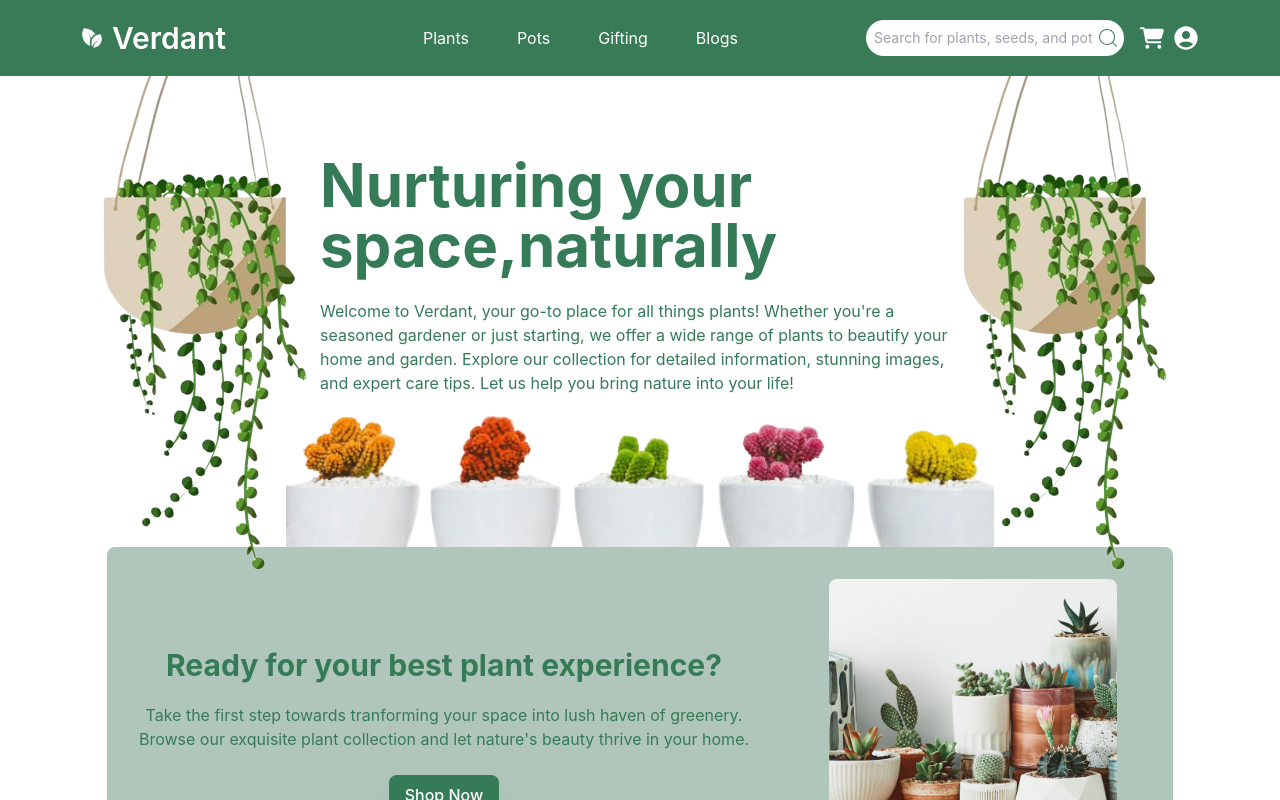
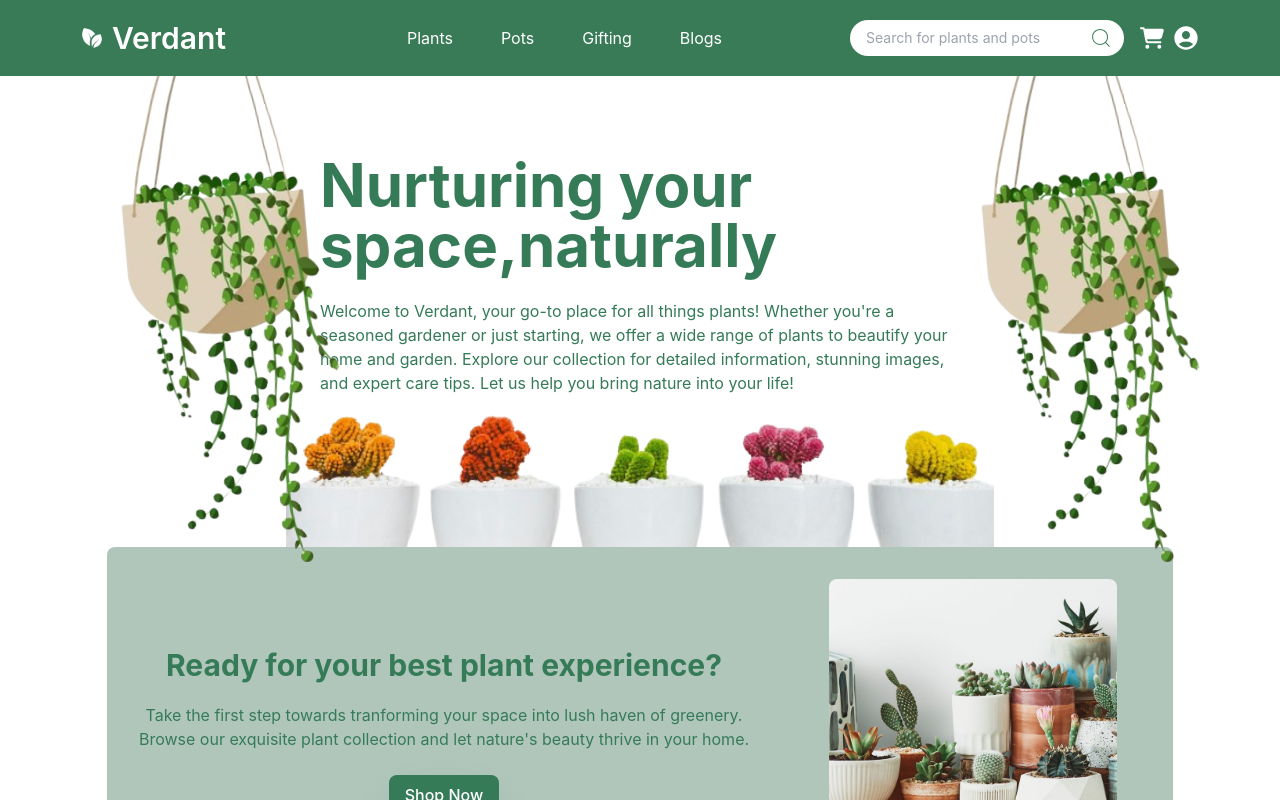
Before and after one commit to Karuna2505/Verdant, a React (Create React App) app in the folder client/: page / in a window 1280 px wide. Shown: the top 800 px of the page. Built offline with nearby package versions, Linux system fonts and the light colour scheme; no server answers.

Commit message:
ui update

```diff
--- a/client/src/App.js
+++ b/client/src/App.js
@@ -24,15 +24,16 @@ function App() {
 
   useEffect(() => {
     const fetchUserData = async () => {
-      const token = localStorage.getItem("authToken");
-      if (token) {
+      const t = localStorage.getItem("authToken");
+      console.log(t);
+      if (t) {
         setIsLoggedIn(true);
 
         try {
           // Await the response from the '/api/me' route
           const response = await axios.get(`${API_URL}/api/me`, {
             headers: {
-              Authorization: `Bearer ${token}`, // Send the token in Authorization header
+              Authorization: `Bearer ${t}`, // Send the token in Authorization header
             },
           });
 
--- a/client/src/components/Navbar.js
+++ b/client/src/components/Navbar.js
@@ -10,10 +10,6 @@ const Navbar = ({ username, isLoggedIn, handleLogout }) => {
   const [isMenuOpen, setIsMenuOpen] = useState(false);
   const [isUserDivOpen, setIsUserDivOpen] = useState(false);
 
-  const API_URL =
-    process.env.NODE_ENV === "development"
-      ? "http://localhost:5000"
-      : process.env.REACT_APP_API_BASE_URL;
 
   // Handle window resizing and body overflow based on menu state
   useEffect(() => {
@@ -79,11 +75,11 @@ const Navbar = ({ username, isLoggedIn, handleLogout }) => {
               </div>
               <div className="flex items-center relative">
                 <input
-                  className="bg-white text-[#397b57] text-sm rounded-3xl focus:outline-none py-2 pl-2 pr-8 placeholder:text-sm"
-                  placeholder="Search for plants, seeds, and pots"
+                  className="bg-white text-[#397b57] text-sm rounded-3xl focus:outline-none py-2 pl-4 pr-10 placeholder:text-sm"
+                  placeholder="Search for plants and pots"
                   onChange={(e) => console.log(e.target.value)} // Handle search input
                 />
-                <CiSearch className="h-6 w-6 absolute top-1/2 transform -translate-y-1/2 right-20 text-[#397b57] cursor-pointer" />
+                <CiSearch className="h-6 w-6 absolute top-1/2 transform -translate-y-1/2 right-[87px] text-[#397b57] cursor-pointer" />
                 <Link to="/pages/cart">
                   <FaCartShopping className="h-6 w-6 ml-4 cursor-pointer" />
                 </Link>
--- a/client/src/index.css
+++ b/client/src/index.css
@@ -66,3 +66,14 @@ code {
   fill: #357b57 !important;
   stroke: #357b57 !important;
 }
+
+
+.hanger{
+  animation: swing 1s ease-in-out alternate infinite;
+  transform-origin: center -2px;
+}
+
+@keyframes swing{
+  0%{transform: rotate(-5deg);}
+  100%{transform: rotate(5deg);}
+}
--- a/client/src/pages/Home.js
+++ b/client/src/pages/Home.js
@@ -31,8 +31,8 @@ const Home = () => {
     return (
         <div className="w-full flex flex-col items-center">
             <div className="h-auto w-10/12 md:w-full text-[#357b57] main">
-                <img src={background} alt="" className="absolute top-0 lg:block hidden" />
-                <img src={background} alt="" className="absolute top-0 lg:block hidden right-4"/>
+                <img src={background} alt="" className="absolute top-0 lg:block hidden hanger" />
+                <img src={background} alt="" className="absolute top-0 lg:block hidden right-4 hanger"/>
                 <div className="flex flex-col items-center mb-28">
                     <h1 className="text-3xl md:text-4xl lg:text-6xl font-bold mt-20 mb-6 w-full md:w-2/4">Nurturing your space,naturally</h1>
                     <p className="mb-10 w-full md:w-2/4">Welcome to Verdant, your go-to place for all things plants! Whether you're a seasoned gardener or just starting, we offer a wide range of plants to beautify your home and garden. Explore our collection for detailed information, stunning images, and expert care tips. Let us help you bring nature into your life!</p>
```
